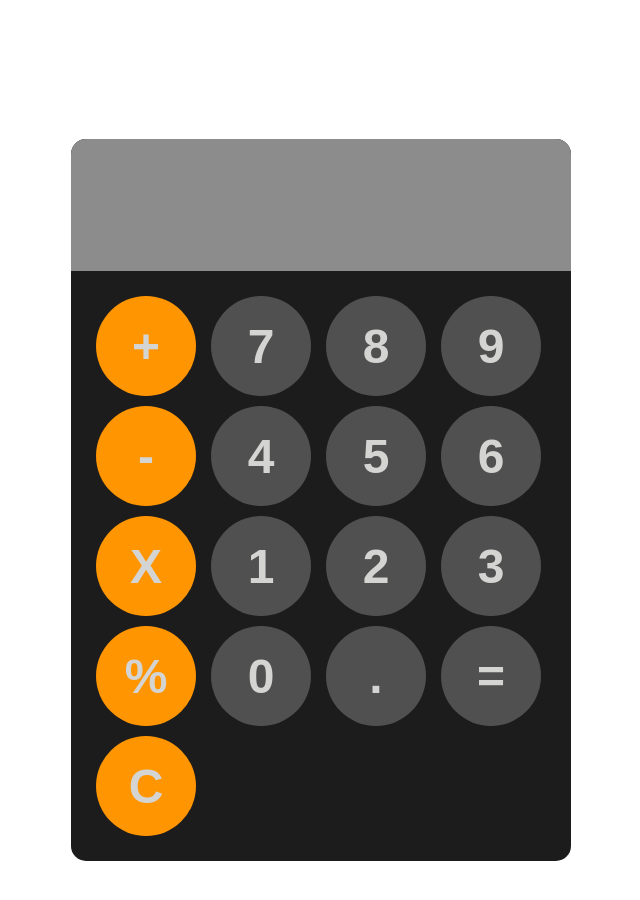
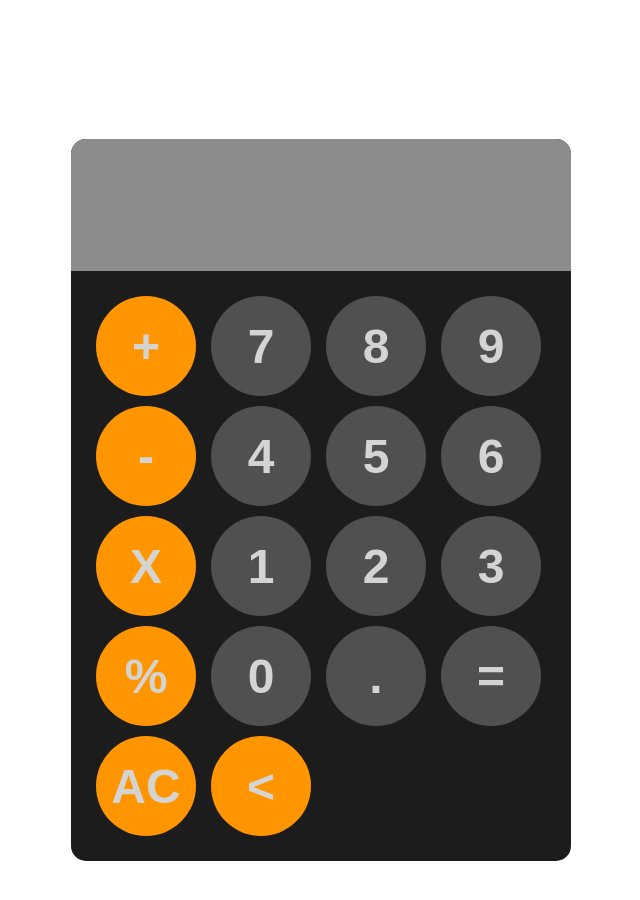
Before and after one commit to w4rdsallcaps/calculator_website, a plain HTML site: page index.html in a window 1280 px wide. Shown: the whole page, without its empty margins (319-959 px from the left). Drawn offline with Linux system fonts and the light colour scheme; a web font is replaced by a local one.

Commit message:
push
added backspace option

```diff
--- a/index.html
+++ b/index.html
@@ -26,7 +26,8 @@
                     <button onclick="appendToDisplay('0')">0</button>
                     <button onclick="appendToDisplay('.')" >.</button>
                     <button onclick="calculate()" > = </button>
-                    <button onclick = "clearDisplay()" class="operator_btn">C</button>
+                    <button onclick = "clearDisplay()" class="operator_btn">AC</button>
+                    <button onclick = "backspace()" class ="operator_btn" > <</button>
 
                 </div>
             </div>
--- a/script.js
+++ b/script.js
@@ -27,3 +27,8 @@ function calculate(){
     }
 
 }
+
+function backspace(input){
+    temp = 1
+    display.value = display.value.slice(0,-1);
+}
```
Also changed, not shown: backspace_16dp_E8EAED_FILL0_wght400_GRAD0_opsz20.png (added), style.css (line endings or trailing spaces).
